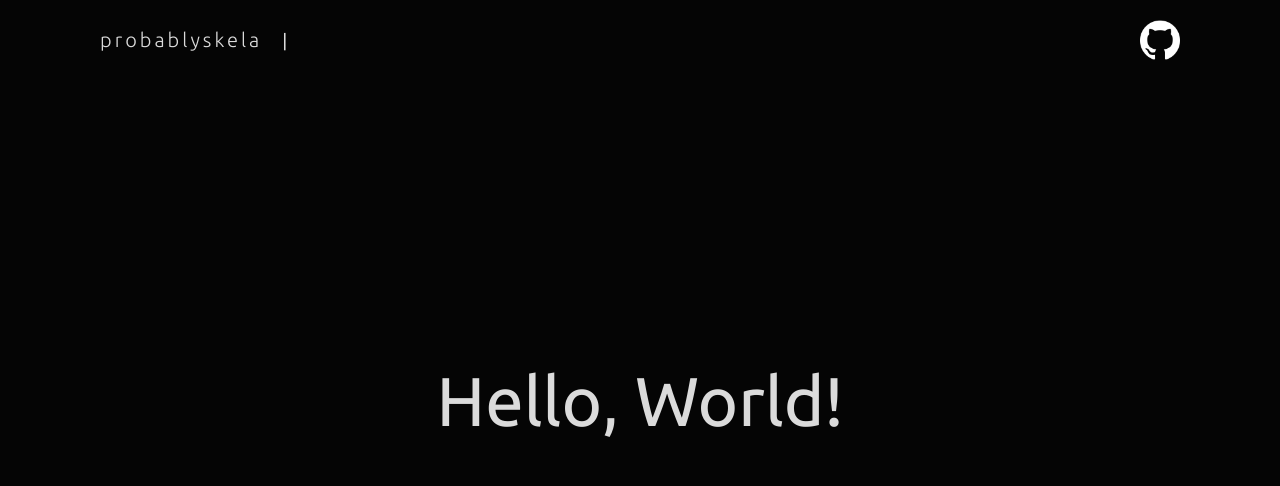
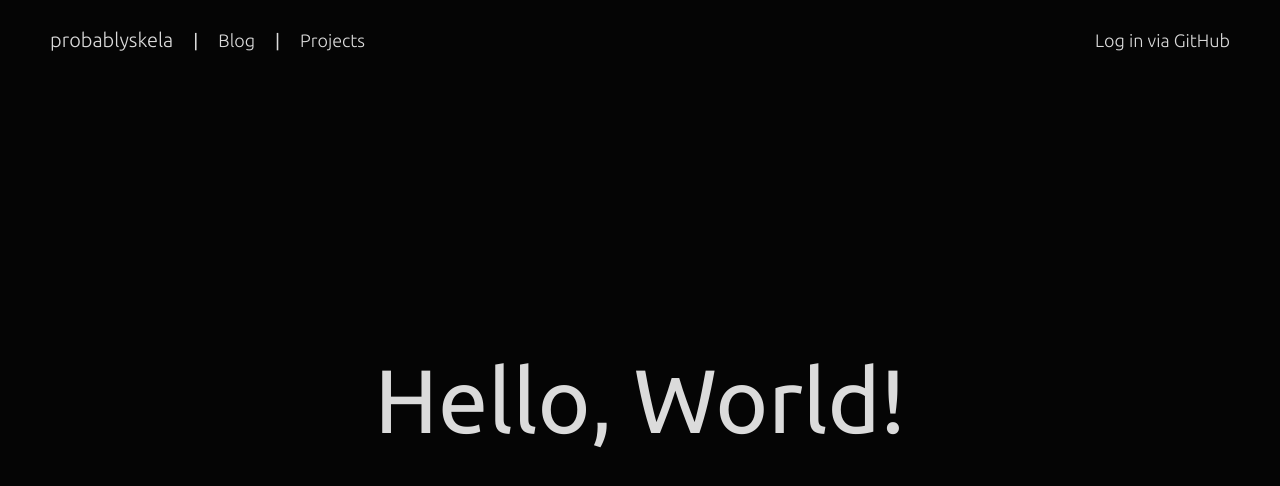
Before and after one commit to probablyskela/probablyskela.github.io, a Vue app: page / in a window 1280 px wide. Shown: the top 486 px of the page. Built offline with nearby package versions, Linux system fonts and the light colour scheme.

Commit message:
Header updated

```diff
--- a/index.html
+++ b/index.html
@@ -4,7 +4,7 @@
     <meta charset="UTF-8">
     <link rel="icon" href="/favicon.ico">
     <meta name="viewport" content="width=device-width, initial-scale=1.0">
-    <title>Vite App</title>
+    <title>probablyskela</title>
   </head>
   <body>
     <div id="app"></div>
--- a/src/components/TheHeader.vue
+++ b/src/components/TheHeader.vue
@@ -3,18 +3,19 @@ import { RouterLink } from 'vue-router';
 </script>
 
 <template>
-<div class="header">
+<header class="header">
     <nav>
-        <!-- <span>|</span> -->
         <RouterLink to="/" class="probablyskela">probablyskela</RouterLink>
         <span>|</span>
-        <ul>
-
-        </ul>
+        <RouterLink to="/">Blog</RouterLink>
+        <span>|</span>
+        <RouterLink to="/">Projects</RouterLink>
     </nav>
 
-    <a href="https://github.com/probablyskela" target="_blank" class="github"></a>
-</div>
+    <a href="#">Log in via GitHub</a>
+
+    <!-- <a href="https://github.com/probablyskela" target="_blank" class="github"></a> -->
+</header>
 </template>
 
 <style lang="scss">
@@ -25,7 +26,7 @@ import { RouterLink } from 'vue-router';
     height: $header-height;
 
     box-sizing: border-box;
-    padding: 0 100px;
+    padding: 0 50px;
 
     background-color: $dark-main;
 
@@ -37,6 +38,10 @@ import { RouterLink } from 'vue-router';
     align-items: center;
     justify-content: space-between;
 
+    a {
+        text-decoration: none;
+        font-weight: 100;
+    }
 
     nav {
         display: flex;
@@ -45,10 +50,7 @@ import { RouterLink } from 'vue-router';
         gap: 20px;
 
         .probablyskela {
-            text-decoration: none;
-            letter-spacing: 3px;
             font-size: 20px;
-            font-weight: 100;
         }
     }
 
--- a/src/views/HomeView.vue
+++ b/src/views/HomeView.vue
@@ -16,7 +16,7 @@
     align-items: center;
 
     .home_hello {
-        font-size: 69px;
+        font-size: 90px;
     }
 }
 </style>
```
Also changed, not shown: src/components/TextTyper.vue (added, +19 -0 lines).
